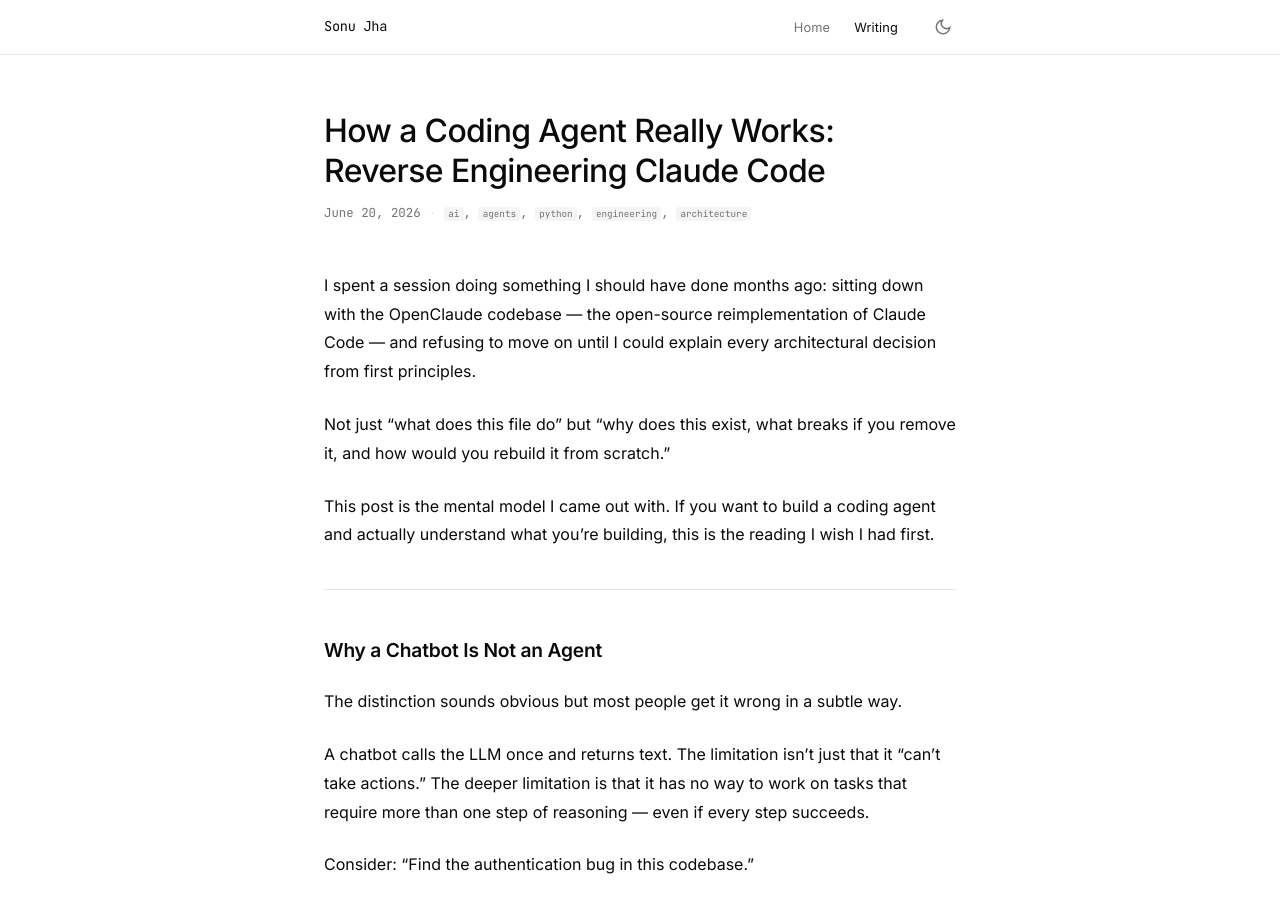
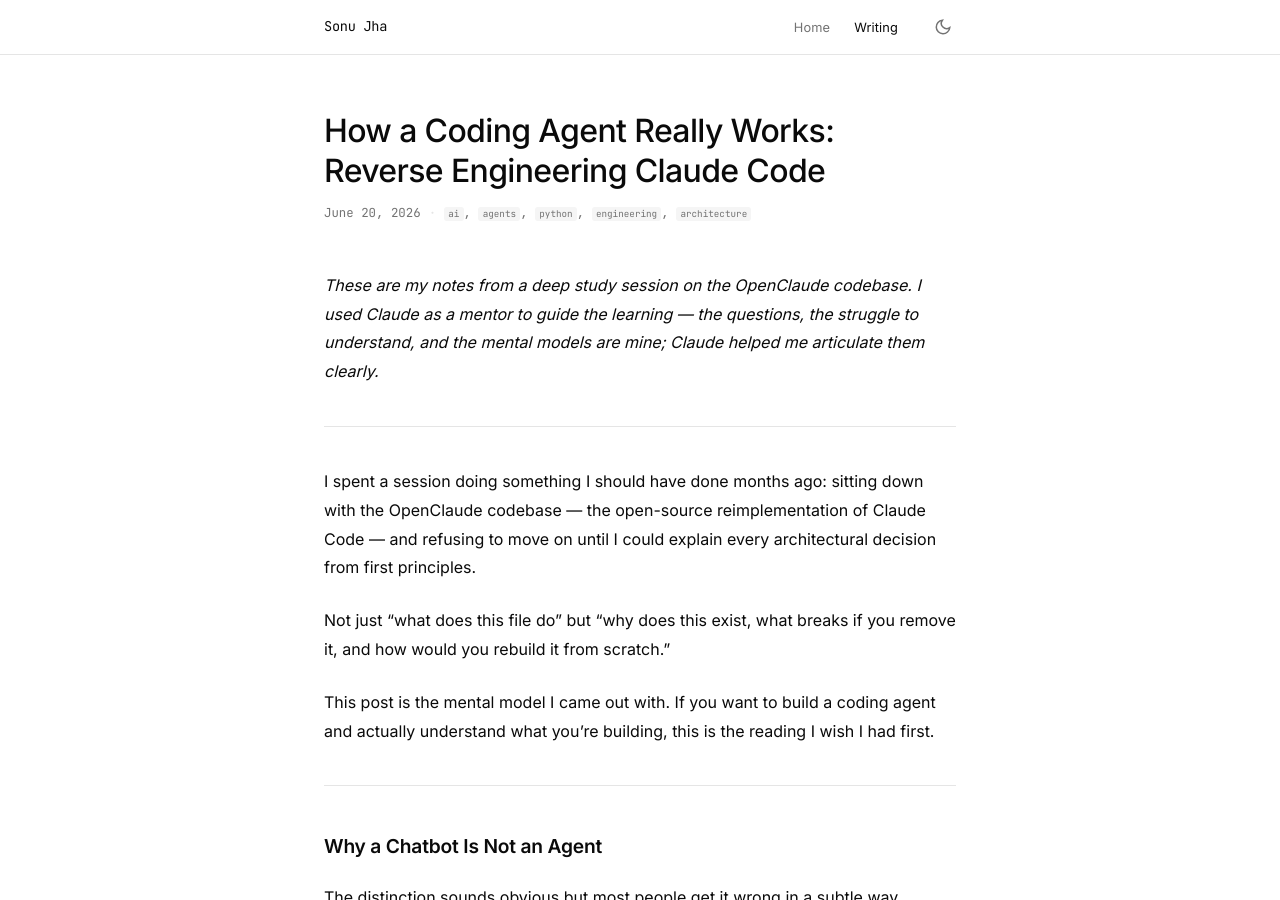
Before and after one commit to skj092/skj092.github.io, a Jekyll site: the page built from _posts/2026-06-20-how-a-coding-agent-really-works.md, in a window 1280 px wide and 900 px high. Built offline with Jekyll 4.4.1, drawn with Linux system fonts in a browser that asks for light colours.

Commit message:
Add authorship note to agent post

```diff
--- a/_posts/2026-06-20-how-a-coding-agent-really-works.md
+++ b/_posts/2026-06-20-how-a-coding-agent-really-works.md
@@ -3,6 +3,10 @@
 title: "How a Coding Agent Really Works: Reverse Engineering Claude Code"
 date: 2026-06-20
 tags: [ai, agents, python, engineering, architecture]
+---
+
+*These are my notes from a deep study session on the OpenClaude codebase. I used Claude as a mentor to guide the learning — the questions, the struggle to understand, and the mental models are mine; Claude helped me articulate them clearly.*
+
 ---
 
 I spent a session doing something I should have done months ago: sitting down with the OpenClaude codebase — the open-source reimplementation of Claude Code — and refusing to move on until I could explain every architectural decision from first principles.
```
